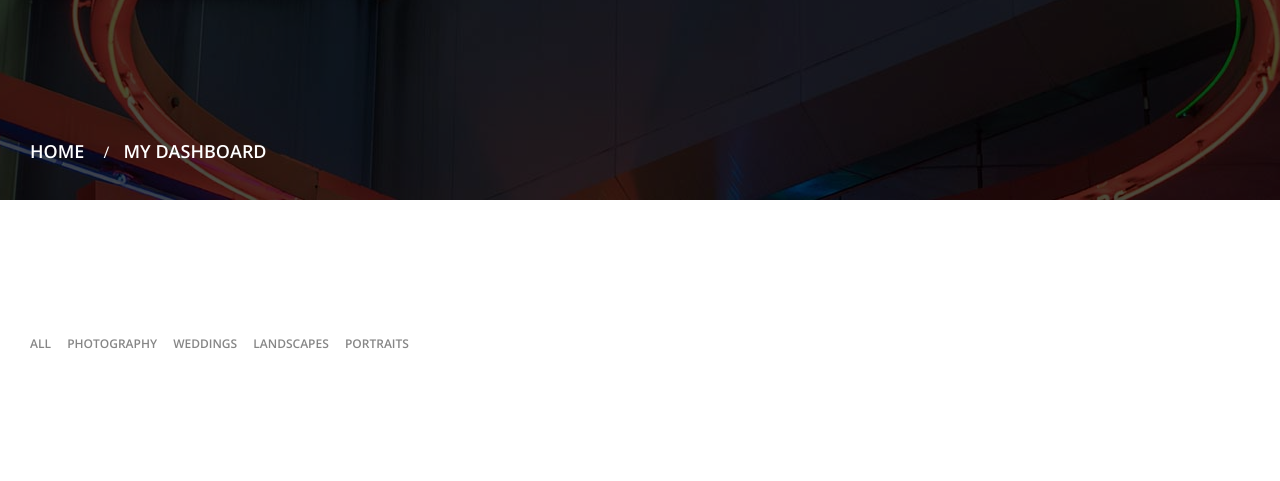
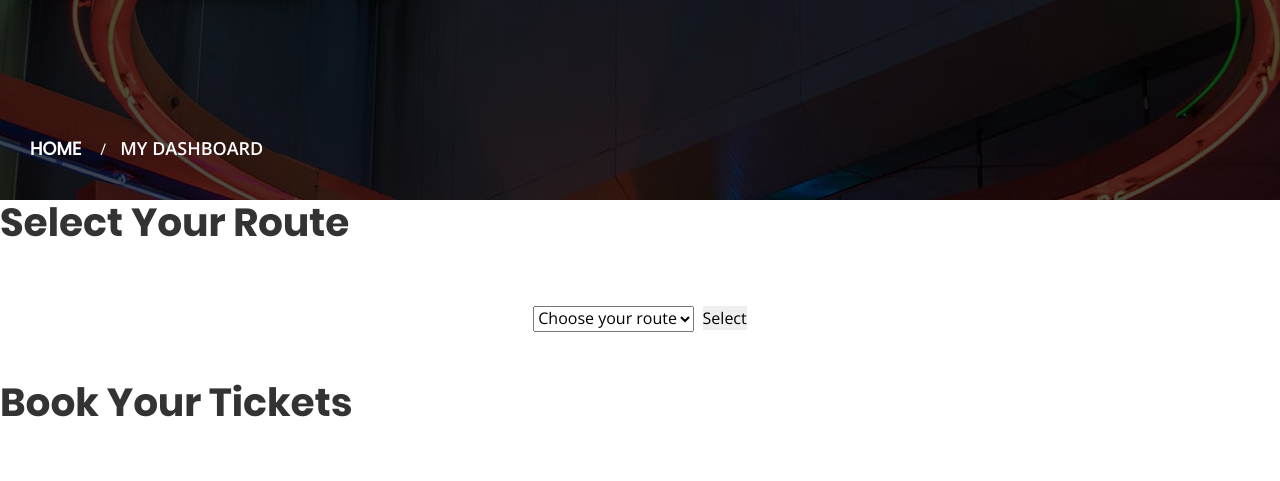
Before and after one commit to subhadeepkundu/kbtickets, a PHP site: page /cust_dash.php in a window 1280 px wide. Shown: the part 100-581 px from the top of the page. Run offline with PHP 8.4, Linux system fonts and the light colour scheme; the visitor is signed in with stand-in values (Sample User, id 1); data that the repository does not hold is empty.

Commit message:
minor fix

```diff
--- a/cust_dash.php
+++ b/cust_dash.php
@@ -20,6 +20,28 @@ else $email= $_SESSION["email"];
 
 	<!-- Google Fonts -->
 	<link href="https://fonts.googleapis.com/css?family=Open+Sans:300,300i,400,400i,600,600i,700,700i" rel="stylesheet">
+	<link rel="icon" type="image/png" href="images/icons/favicon.ico"/>
+<!--===============================================================================================-->
+	<link rel="stylesheet" type="text/css" href="vendor/bootstrap/css/bootstrap.min.css">
+<!--===============================================================================================-->
+	<link rel="stylesheet" type="text/css" href="fonts/font-awesome-4.7.0/css/font-awesome.min.css">
+<!--===============================================================================================-->
+	<link rel="stylesheet" type="text/css" href="fonts/Linearicons-Free-v1.0.0/icon-font.min.css">
+<!--===============================================================================================-->
+	<link rel="stylesheet" type="text/css" href="fonts/iconic/css/material-design-iconic-font.min.css">
+<!--===============================================================================================-->
+	<link rel="stylesheet" type="text/css" href="vendor/animate/animate.css">
+<!--===============================================================================================-->
+	<link rel="stylesheet" type="text/css" href="vendor/css-hamburgers/hamburgers.min.css">
+<!--===============================================================================================-->
+	<link rel="stylesheet" type="text/css" href="vendor/animsition/css/animsition.min.css">
+<!--===============================================================================================-->
+	<link rel="stylesheet" type="text/css" href="vendor/select2/select2.min.css">
+<!--===============================================================================================-->
+	<link rel="stylesheet" type="text/css" href="vendor/daterangepicker/daterangepicker.css">
+<!--===============================================================================================-->
+	<link rel="stylesheet" type="text/css" href="css/util.css">
+	<link rel="stylesheet" type="text/css" href="css/main.css">
 
 	<!-- Stylesheets -->
 	<link rel="stylesheet" href="css/bootstrap.min.css"/>
@@ -87,92 +109,92 @@ $email= $_SESSION["email"]; $results = mysqli_query($conn, "SELECT * FROM custom
 
 
 	<!-- Portfolio section start -->
-	<section class="portfolio-section">
-		<div class="sp-pad spad">
+	<!-- <section class="portfolio-section">
+		<div class="sp-pad spad"> -->
 			<!-- portfolio filter menu -->
-			<ul class="portfolio-filter controls">
+			<!-- ul class="portfolio-filter controls">
 				<li class="control" data-filter="*">All</li>
 				<li class="control" data-filter=".photo">Photography</li>
 				<li class="control" data-filter=".wedding">Weddings</li>
 				<li class="control" data-filter=".land">Landscapes</li>
 				<li class="control" data-filter=".port">Portraits</li>
 			</ul>
-		</div>
-		<div class="portfolio-warp">
+		</div> -->
+		<!-- <div class="portfolio-warp"> -->
 			<!-- single item -->
-			<div class="mix single-portfolio set-bg photo" data-setbg="img/portfolio/1.jpg">
+			<!-- <div class="mix single-portfolio set-bg photo" data-setbg="img/portfolio/1.jpg">
 				<a href="#" class="portfolio-info">
 					<div class="pfbg set-bg" data-setbg="img/portfolio/1.jpg"></div>
 					<h5>Summer in the desert</h5>
 					<p>Landscape Photography</p>
 				</a>
-			</div>
+			</div> -->
 			<!-- single item -->
-			<div class="mix single-portfolio set-bg wedding" data-setbg="img/portfolio/2.jpg">
+			<!-- <div class="mix single-portfolio set-bg wedding" data-setbg="img/portfolio/2.jpg">
 				<a href="#" class="portfolio-info">
 					<div class="pfbg set-bg" data-setbg="img/portfolio/2.jpg"></div>
 					<h5>Summer in the desert</h5>
 					<p>Landscape Photography</p>
 				</a>
-			</div>
+			</div> -->
 			<!-- single item -->
-			<div class="mix single-portfolio set-bg land" data-setbg="img/portfolio/3.jpg">
+			<!-- <div class="mix single-portfolio set-bg land" data-setbg="img/portfolio/3.jpg">
 				<a href="#" class="portfolio-info">
 					<div class="pfbg set-bg" data-setbg="img/portfolio/3.jpg"></div>
 					<h5>Summer in the desert</h5>
 					<p>Landscape Photography</p>
 				</a>
-			</div>
+			</div> -->
 			<!-- single item -->
-			<div class="mix single-portfolio sm-wide set-bg port" data-setbg="img/portfolio/4.jpg">
+			<!-- <div class="mix single-portfolio sm-wide set-bg port" data-setbg="img/portfolio/4.jpg">
 				<a href="#" class="portfolio-info">
 					<div class="pfbg set-bg" data-setbg="img/portfolio/4.jpg"></div>
 					<h5>Summer in the desert</h5>
 					<p>Landscape Photography</p>
 				</a>
-			</div>
+			</div> -->
 			<!-- single item -->
-			<div class="mix single-portfolio sm-wide set-bg photo" data-setbg="img/portfolio/5.jpg">
+			<!-- <div class="mix single-portfolio sm-wide set-bg photo" data-setbg="img/portfolio/5.jpg">
 				<a href="#" class="portfolio-info">
 					<div class="pfbg set-bg" data-setbg="img/portfolio/5.jpg"></div>
 					<h5>Summer in the desert</h5>
 					<p>Landscape Photography</p>
 				</a>
-			</div>
+			</div> -->
 			<!-- single item -->
-			<div class="mix single-portfolio set-bg wedding" data-setbg="img/portfolio/6.jpg">
+			<!-- <div class="mix single-portfolio set-bg wedding" data-setbg="img/portfolio/6.jpg">
 				<a href="#" class="portfolio-info">
 					<div class="pfbg set-bg" data-setbg="img/portfolio/6.jpg"></div>
 					<h5>Summer in the desert</h5>
 					<p>Landscape Photography</p>
 				</a>
-			</div>
+			</div> -->
 			<!-- single item -->
-			<div class="mix single-portfolio sm-wide set-bg land" data-setbg="img/portfolio/7.jpg">
+			<!-- <div class="mix single-portfolio sm-wide set-bg land" data-setbg="img/portfolio/7.jpg">
 				<a href="#" class="portfolio-info">
 					<div class="pfbg set-bg" data-setbg="img/portfolio/7.jpg"></div>
 					<h5>Summer in the desert</h5>
 					<p>Landscape Photography</p>
 				</a>
-			</div>
+			</div> -->
 			<!-- single item -->
-			<div class="mix single-portfolio set-bg port" data-setbg="img/portfolio/8.jpg">
+			<!-- <div class="mix single-portfolio set-bg port" data-setbg="img/portfolio/8.jpg">
 				<a href="#" class="portfolio-info">
 					<div class="pfbg set-bg" data-setbg="img/portfolio/8.jpg"></div>
 					<h5>Summer in the desert</h5>
 					<p>Landscape Photography</p>
 				</a>
-			</div>
+			</div> -->
 			<!-- single item -->
-			<div class="mix single-portfolio set-bg photo" data-setbg="img/portfolio/9.jpg">
+			<!-- <div class="mix single-portfolio set-bg photo" data-setbg="img/portfolio/9.jpg">
 				<a href="#" class="portfolio-info">
 					<div class="pfbg set-bg" data-setbg="img/portfolio/9.jpg"></div>
 					<h5>Summer in the desert</h5>
 					<p>Landscape Photography</p>
 				</a>
-			</div>
+			</div> -->
 			<!-- single item -->
-			<div class="mix single-portfolio set-bg wedding" data-setbg="img/portfolio/10.jpg">
+			<!-- <div class="mix single-portfolio set-bg wedding" data-setbg="img/portfolio/10.jpg">
 				<a href="#" class="portfolio-info">
 					<div class="pfbg set-bg" data-setbg="img/portfolio/10.jpg"></div>
 					<h5>Summer in the desert</h5>
@@ -188,8 +210,62 @@ $email= $_SESSION["email"]; $results = mysqli_query($conn, "SELECT * FROM custom
 				<i class="fa fa-angle-right"></i>
 			</a>
 		</div>
-	</section>
+	</section> -->
 	<!-- Portfolio section end -->
+	<form action="" method="post" name="route">
+	<span class="login100-form-title p-b-59">Select Your Route</span>
+	<center><select class="mdb-select md-form" searchable="Search here..">
+  <option value="" disabled selected>Choose your route</option>
+  <option value="1">Route 1</option>
+  <option value="2">Route 2</option>
+  <option value="3">Route 3</option>
+</select>&nbsp;&nbsp;<b><input type="submit" class="mdb-select md-form" name="submit" value="Select" / ></b></center><br><br>
+	</form>
+	<form action="" method="post" name="book">
+			<span class="login100-form-title p-b-59">Book Your Tickets</span>
+		<select class="mdb-select md-form" searchable="Search here..">
+		  	<option value="" disabled selected>Enter start stop</option>
+		  	<option value="1">Route 1</option>
+		  	<option value="2">Route 2</option>
+		  	<option value="3">Route 3</option>
+		</select>
+		<select class="mdb-select md-form" searchable="Search here..">
+		  	<option value="" disabled selected>Enter end stop</option>
+		  	<option value="1">Route 1</option>
+		  	<option value="2">Route 2</option>
+		  	<option value="3">Route 3</option>
+		</select>
+		<select class="mdb-select md-form" searchable="Search here..">
+		  	<option value="" disabled selected>Enter Fare per ticket</option>
+		  	<!-- <option value="1">Route 1</option>
+		  	<option value="2">Route 2</option>
+		  	<option value="3">Route 3</option> -->
+		  	<?php
+			for($i=1; $i<=50; $i++)
+			{
+			    echo "<option value=".$i.">".$i."</option>";
+			}
+			?>
+			 <option name="fare"> </option>
+		</select>
+		<select class="mdb-select md-form" searchable="Search here..">
+		  	<option value="" disabled selected>Enter Quantity</option>
+		  	<!-- <option value="1">Route 1</option>
+		  	<option value="2">Route 2</option>
+		  	<option value="3">Route 3</option> -->
+		  	<?php
+			for($i=1; $i<=10; $i++)
+			{
+			    echo "<option value=".$i.">".$i."</option>";
+			}
+			?>
+			 <option name="qty"> </option>
+		</select>
+		&nbsp;&nbsp;<br><br>&nbsp;&nbsp;&nbsp;&nbsp;&nbsp;&nbsp;&nbsp;&nbsp;&nbsp;&nbsp;&nbsp;&nbsp;&nbsp;&nbsp;&nbsp;&nbsp;&nbsp;&nbsp;&nbsp;&nbsp;&nbsp;&nbsp;&nbsp;&nbsp;&nbsp;&nbsp;&nbsp;&nbsp;&nbsp;&nbsp;&nbsp;&nbsp;&nbsp;&nbsp;&nbsp;&nbsp;&nbsp;&nbsp;&nbsp;&nbsp;&nbsp;&nbsp;&nbsp;&nbsp;&nbsp;&nbsp;&nbsp;&nbsp;&nbsp;&nbsp;&nbsp;&nbsp;&nbsp;&nbsp;&nbsp;&nbsp;&nbsp;&nbsp;&nbsp;&nbsp;<input type="submit" class="mdb-select md-form" name="submit" value="Book Now" /><br><br>
+	</form>
+
+
+	<span class="login100-form-title p-b-59">Book Your Tickets</span>
 
 
 	<!-- Footer section start -->
```
